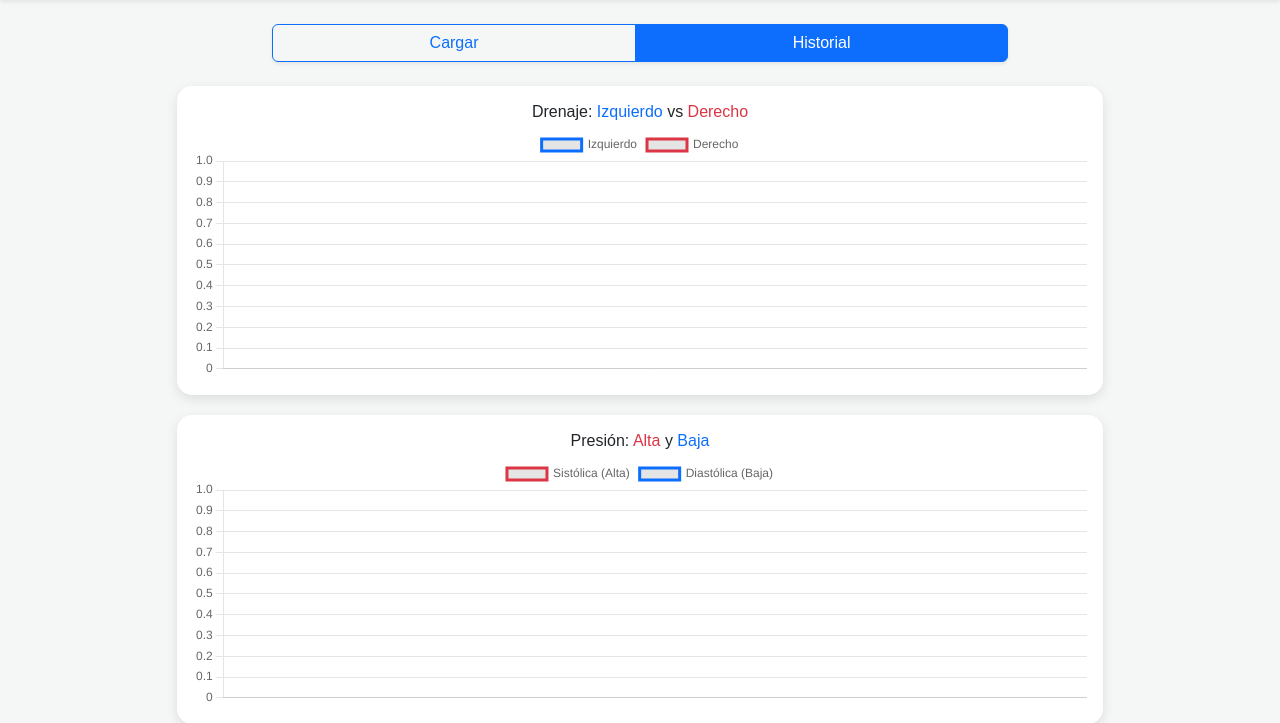
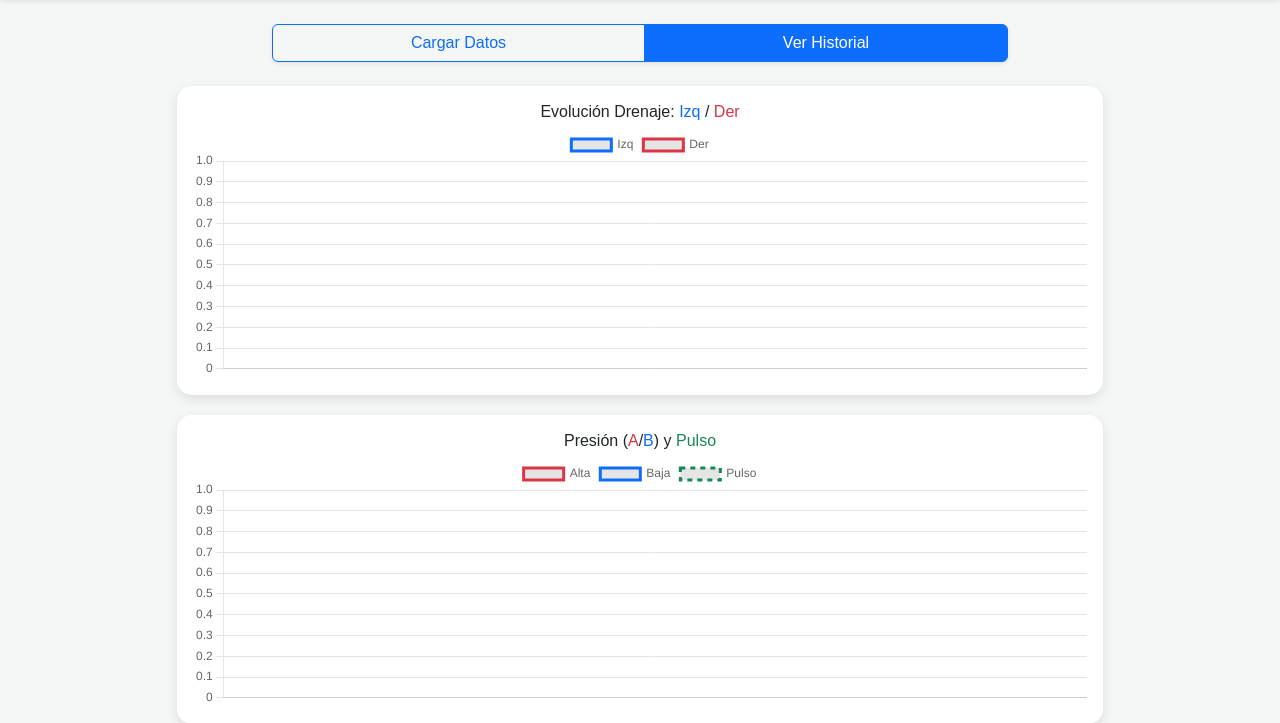
Before and after one commit to Pastormerlo/control-drenaje, a Flask app: page /ver in a window 1280 px wide. Shown: the part 50-773 px from the top of the page. Run offline with Flask 3, Linux system fonts and the light colour scheme; a user stored in the database is signed in; data that the repository does not hold is empty; some libraries are stand-ins or nearby versions.

Commit message:
Add files via upload

```diff
--- a/templates/index.html
+++ b/templates/index.html
@@ -13,7 +13,7 @@
         .badge-drenaje { background-color: #0d6efd; color: white; padding: 5px 10px; border-radius: 5px; }
         .badge-presion { background-color: #dc3545; color: white; padding: 5px 10px; border-radius: 5px; }
         .badge-glucosa { background-color: #ffc107; color: black; padding: 5px 10px; border-radius: 5px; }
-        canvas { max-height: 250px; }
+        canvas { max-height: 250px; width: 100% !important; }
     </style>
 </head>
 <body>
@@ -29,8 +29,8 @@
     <div class="row justify-content-center">
         <div class="col-md-8 text-center mb-4">
             <div class="btn-group w-100 shadow-sm">
-                <a href="{{ url_for('cargar_registro') }}" class="btn {% if modo == 'cargar' %}btn-primary{% else %}btn-outline-primary{% endif %}">Cargar</a>
-                <a href="{{ url_for('ver_registros') }}" class="btn {% if modo == 'ver' %}btn-primary{% else %}btn-outline-primary{% endif %}">Historial</a>
+                <a href="{{ url_for('cargar_registro') }}" class="btn {% if modo == 'cargar' %}btn-primary{% else %}btn-outline-primary{% endif %}">Cargar Datos</a>
+                <a href="{{ url_for('ver_registros') }}" class="btn {% if modo == 'ver' %}btn-primary{% else %}btn-outline-primary{% endif %}">Ver Historial</a>
             </div>
         </div>
 
@@ -48,7 +48,7 @@
                             <label class="form-label fw-bold">Tipo de Control</label>
                             <select class="form-select form-select-lg" id="tipo_registro" name="tipo_registro" onchange="mostrarCampos()">
                                 <option value="drenaje">💧 Drenaje</option>
-                                <option value="presion">❤️ Presión</option>
+                                <option value="presion">❤️ Presión / Pulso</option>
                                 <option value="glucosa">🩸 Glucosa</option>
                             </select>
                         </div>
@@ -69,7 +69,7 @@
                         </div>
 
                         <div class="col-12 mt-3"><label>Notas</label><textarea name="observaciones" class="form-control"></textarea></div>
-                        <button type="submit" class="btn btn-success btn-custom w-100 mt-4">GUARDAR</button>
+                        <button type="submit" class="btn btn-success btn-custom w-100 mt-4">💾 GUARDAR REGISTRO</button>
                     </div>
                 </form>
             </div>
@@ -78,11 +78,22 @@
 
         {% if modo == 'ver' %}
         <div class="col-md-10 text-center">
-            <div class="card p-3"><h6>Drenaje: <span style="color:#0d6efd">Izquierdo</span> vs <span style="color:#dc3545">Derecho</span></h6><canvas id="chartDrenaje"></canvas></div>
-            <div class="card p-3"><h6>Presión: <span style="color:#dc3545">Alta</span> y <span style="color:#0d6efd">Baja</span></h6><canvas id="chartPresion"></canvas></div>
-            <div class="card p-3"><h6>Glucosa (mg/dL)</h6><canvas id="chartGlucosa"></canvas></div>
+            <div class="card p-3">
+                <h6>Evolución Drenaje: <span style="color:#0d6efd">Izq</span> / <span style="color:#dc3545">Der</span></h6>
+                <canvas id="chartDrenaje"></canvas>
+            </div>
 
             <div class="card p-3">
+                <h6>Presión (<span style="color:#dc3545">A</span>/<span style="color:#0d6efd">B</span>) y <span style="color:#198754">Pulso</span></h6>
+                <canvas id="chartPresion"></canvas>
+            </div>
+
+            <div class="card p-3">
+                <h6>Glucosa (mg/dL)</h6>
+                <canvas id="chartGlucosa"></canvas>
+            </div>
+
+            <div class="card p-3 shadow-sm">
                 <div class="table-responsive">
                     <table class="table align-middle text-start">
                         <thead><tr><th>Fecha</th><th>Tipo</th><th>Medición</th><th></th></tr></thead>
@@ -98,11 +109,11 @@
                                 </td>
                                 <td>
                                     {% if r.tipo == 'drenaje' %}I: {{ r.cant_izq or 0 }} / D: {{ r.cant_der or 0 }} ml
-                                    {% elif r.tipo == 'presion' %}{{ r.presion_alta }}/{{ r.presion_baja }}
+                                    {% elif r.tipo == 'presion' %}{{ r.presion_alta }}/{{ r.presion_baja }} <small>(P:{{r.pulso or '-'}})</small>
                                     {% elif r.tipo == 'glucosa' %}{{ r.glucosa }} mg/dL
                                     {% endif %}
                                 </td>
-                                <td><a href="{{ url_for('borrar', id=r.id) }}" class="text-danger" onclick="return confirm('¿Borrar registro?')">🗑️</a></td>
+                                <td><a href="{{ url_for('borrar', id=r.id) }}" class="text-danger fs-5" style="text-decoration:none" onclick="return confirm('¿Eliminar este registro?')">🗑️</a></td>
                             </tr>
                             {% endfor %}
                         </tbody>
@@ -110,43 +121,45 @@
                 </div>
             </div>
         </div>
+
         <script src="https://cdn.jsdelivr.net/npm/chart.js"></script>
         <script>
-            const data = [ {% for r in registros|reverse %} { fecha: "{{r.fecha}}", tipo: "{{r.tipo}}", izq: {{ r.cant_izq or 0 }}, der: {{ r.cant_der or 0 }}, alta: {{r.presion_alta or 0}}, baja: {{r.presion_baja or 0}}, glu: {{r.glucosa or 0}} }, {% endfor %} ];
+            const rawData = [ {% for r in registros|reverse %} { fecha: "{{r.fecha}}", tipo: "{{r.tipo}}", izq: {{ r.cant_izq or 0 }}, der: {{ r.cant_der or 0 }}, alta: {{r.presion_alta or 0}}, baja: {{r.presion_baja or 0}}, pulso: {{r.pulso or 0}}, glu: {{r.glucosa or 0}} }, {% endfor %} ];
 
-            // Drenaje: Azul Izq, Rojo Der
-            const dData = data.filter(d => d.tipo === 'drenaje');
+            // 1. Gráfico Drenaje
+            const dData = rawData.filter(d => d.tipo === 'drenaje');
             new Chart(document.getElementById('chartDrenaje'), {
                 type: 'line',
                 data: {
                     labels: dData.map(d => d.fecha),
                     datasets: [
-                        { label: 'Izquierdo', data: dData.map(d => d.izq), borderColor: '#0d6efd', tension: 0.3 },
-                        { label: 'Derecho', data: dData.map(d => d.der), borderColor: '#dc3545', tension: 0.3 }
+                        { label: 'Izq', data: dData.map(d => d.izq), borderColor: '#0d6efd', tension: 0.3 },
+                        { label: 'Der', data: dData.map(d => d.der), borderColor: '#dc3545', tension: 0.3 }
                     ]
                 }
             });
 
-            // Presión: Rojo Alta, Azul Baja
-            const pData = data.filter(d => d.tipo === 'presion');
+            // 2. Gráfico Presión + Pulso (Integrado)
+            const pData = rawData.filter(d => d.tipo === 'presion');
             new Chart(document.getElementById('chartPresion'), {
                 type: 'line',
                 data: {
                     labels: pData.map(d => d.fecha),
                     datasets: [
-                        { label: 'Sistólica (Alta)', data: pData.map(d => d.alta), borderColor: '#dc3545', tension: 0.3 },
-                        { label: 'Diastólica (Baja)', data: pData.map(d => d.baja), borderColor: '#0d6efd', tension: 0.3 }
+                        { label: 'Alta', data: pData.map(d => d.alta), borderColor: '#dc3545', tension: 0.3 },
+                        { label: 'Baja', data: pData.map(d => d.baja), borderColor: '#0d6efd', tension: 0.3 },
+                        { label: 'Pulso', data: pData.map(d => d.pulso), borderColor: '#198754', borderDash: [5, 5], tension: 0.3 }
                     ]
                 }
             });
 
-            // Glucosa: Amarillo
-            const gData = data.filter(d => d.tipo === 'glucosa');
+            // 3. Gráfico Glucosa
+            const gData = rawData.filter(d => d.tipo === 'glucosa');
             new Chart(document.getElementById('chartGlucosa'), {
                 type: 'line',
                 data: {
                     labels: gData.map(d => d.fecha),
-                    datasets: [{ label: 'mg/dL', data: gData.map(d => d.glu), borderColor: '#ffc107', tension: 0.3, fill: true, backgroundColor: 'rgba(255, 193, 7, 0.1)' }]
+                    datasets: [{ label: 'mg/dL', data: gData.map(d => d.glu), borderColor: '#ffc107', backgroundColor: 'rgba(255,193,7,0.1)', fill: true, tension: 0.3 }]
                 }
             });
         </script>
```
